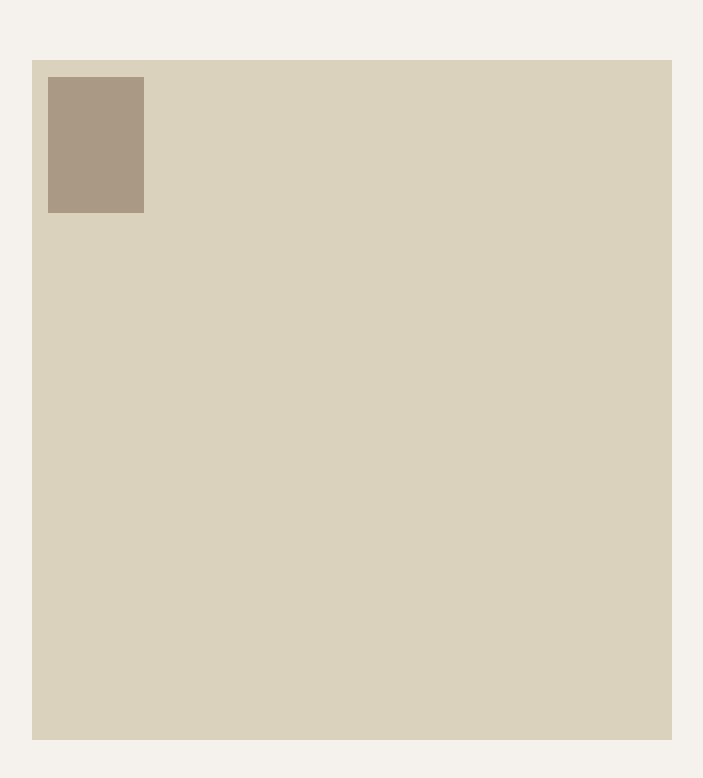
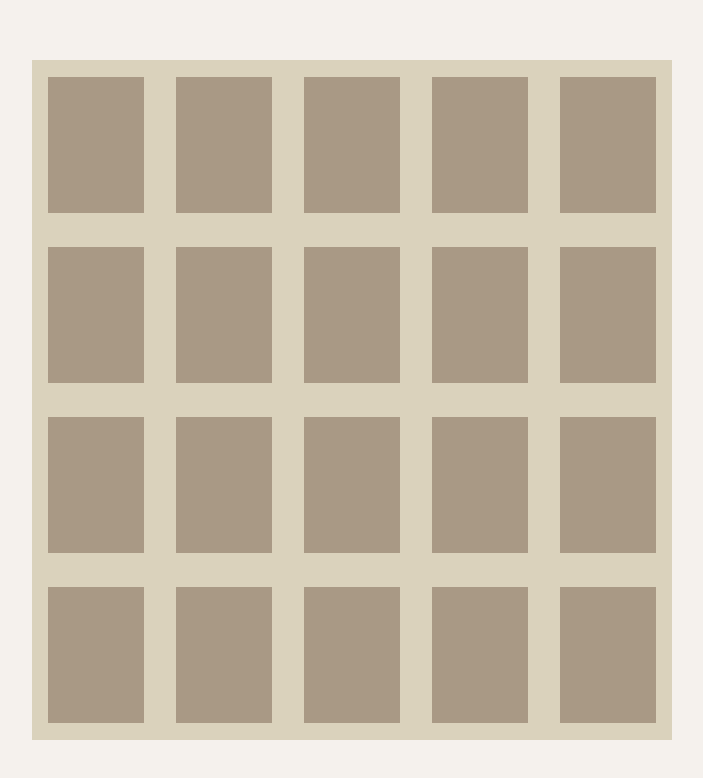
Before and after one commit to MaxamatO/memory, a React (Create React App) app: page / in a window 1280 px wide. Shown: the top 778 px of the page, without its empty margins (288-991 px from the left). Built offline with nearby package versions, Linux system fonts and the light colour scheme.

Commit message:
Displaying blank cards

```diff
--- a/src/Board.jsx
+++ b/src/Board.jsx
@@ -1,12 +1,32 @@
 import React from "react";
 import "./index.css";
 import Card from "./Card";
+import { useState } from "react";
+import populate from "./Redu.js";
+import { useEffect } from "react";
+
 
 function Board(){
+
+    const [cards, setCards] = useState([]);
+
+    useEffect(() => {
+        setCards(populate());
+    }, [])
+
+    const handleClick = (id) => {
+        console.log(id);
+    }
+
     return(
         <div className="content">
             <div className="main-board">
-                <Card/>
+                {cards.map((card) => {
+                    return(
+                        <Card value={card.value} id={card.id}  />
+                    )
+                })}
+
             </div>
         </div>
     )
--- a/src/Card.jsx
+++ b/src/Card.jsx
@@ -1,14 +1,13 @@
 import React, { createRef, useEffect, useRef, useState } from "react"
 import styled from "styled-components";
-import populate from "./Redu.js";
 
-function Card() {
+function Card(props) {
 
     return(
         <>
 
 
-            <MemoryCard >
+            <MemoryCard onClick={() => console.log(props.id)} >
                     <p className="hidden"></p>
             </MemoryCard>
 
```
